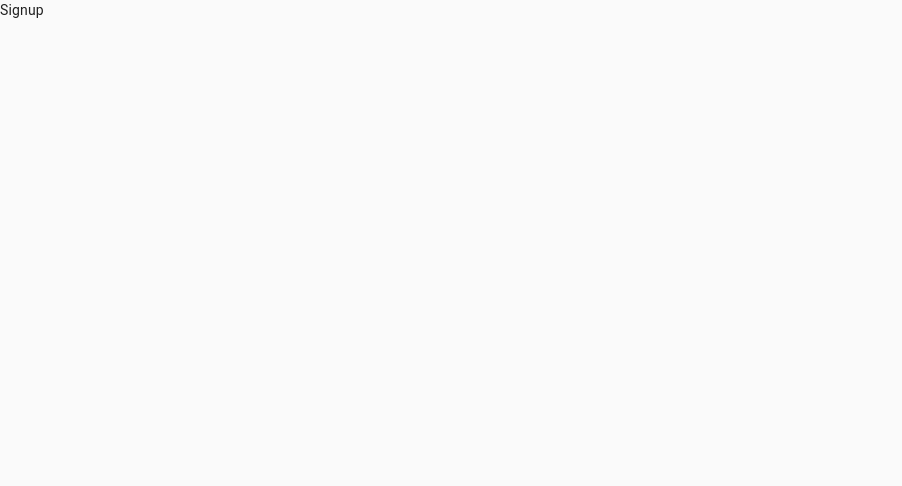
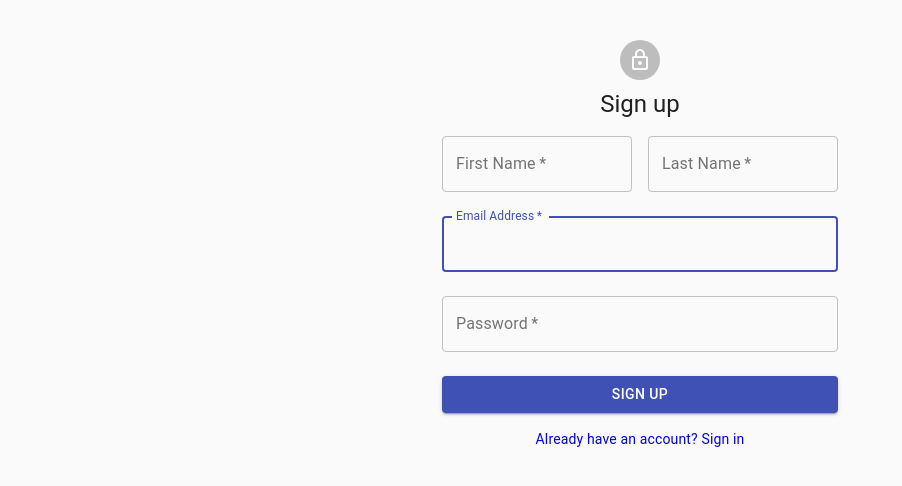
Before and after one commit to mkolodiy/course-planner, a React (Create React App) app in the folder client/: page /signup in a window 1280 px wide. Shown: the top 486 px of the page, without its empty margins (0-902 px from the left). Built offline with nearby package versions, Linux system fonts and the light colour scheme.

Commit message:
Added Signup page

```diff
--- a/client/src/contexts/app-provider/index.ts
+++ b/client/src/contexts/app-provider/index.ts
@@ -1 +1 @@
-export { default } from './appProvider';
+export { default } from './AppProvider';
--- a/client/src/pages/signin/SignIn.tsx
+++ b/client/src/pages/signin/SignIn.tsx
@@ -105,7 +105,7 @@ const Signin: FC = () => {
             className={styles.button}
             disabled={loading}
           >
-            Sign In
+            Sign in
           </Button>
         </form>
 
--- /dev/null
+++ b/client/src/pages/signup/SignUp.module.scss
@@ -0,0 +1,26 @@
+.signup {
+  display: flex;
+  flex-direction: column;
+  align-items: center;
+  margin-top: 2rem;
+}
+
+.avatar {
+  margin: 0.5rem 0;
+}
+
+.form {
+  margin-bottom: 1rem;
+}
+
+.button {
+  margin-top: 1rem !important;
+}
+
+.link {
+  text-decoration: none;
+
+  &:hover {
+    text-decoration: underline;
+  }
+}
--- a/client/src/pages/signup/SignUp.tsx
+++ b/client/src/pages/signup/SignUp.tsx
@@ -1,7 +1,177 @@
+import {
+  Container,
+  Avatar,
+  Typography,
+  Button,
+  TextField,
+  Grid
+} from '@material-ui/core';
+import { LockOutlined } from '@material-ui/icons';
 import React, { FC } from 'react';
+import { Controller, useForm } from 'react-hook-form';
+import { Link, useHistory } from 'react-router-dom';
+import { useAuth } from '../../contexts/auth-context';
+import { setValidationError } from '../../helper/errorUtils';
+import { SignUpPayload } from '../../types/payloads';
+import styles from './SignUp.module.scss';
 
 const Signup: FC = () => {
-  return <div>Signup</div>;
+  const { signUp, loading } = useAuth();
+  const { handleSubmit, errors, control, setError } = useForm();
+  const history = useHistory();
+
+  const onSubmit = async (data: SignUpPayload) => {
+    try {
+      await signUp(data);
+      history.push('/courses');
+    } catch (err) {
+      setValidationError(err, setError);
+    }
+  };
+
+  return (
+    <Container component="main" maxWidth="xs">
+      <div className={styles.signup}>
+        <Avatar className={styles.avatar}>
+          <LockOutlined />
+        </Avatar>
+        <Typography component="h1" variant="h5">
+          Sign up
+        </Typography>
+        <form
+          className={styles.form}
+          noValidate
+          onSubmit={handleSubmit(onSubmit)}
+        >
+          <Grid container spacing={2}>
+            <Grid item xs={12} sm={6}>
+              <Controller
+                name="firstName"
+                control={control}
+                defaultValue=""
+                rules={{
+                  required: 'First name is required'
+                }}
+                render={props => (
+                  <TextField
+                    variant="outlined"
+                    margin="normal"
+                    required
+                    fullWidth
+                    id="firstName"
+                    label="First Name"
+                    autoComplete="firstName"
+                    autoFocus
+                    disabled={loading}
+                    error={!!errors?.firstName && !!errors.firstName?.message}
+                    helperText={errors?.firstName && errors.firstName?.message}
+                    FormHelperTextProps={{ variant: 'standard' }}
+                    {...props}
+                  />
+                )}
+              />
+            </Grid>
+            <Grid item xs={12} sm={6}>
+              <Controller
+                name="lastName"
+                control={control}
+                defaultValue=""
+                rules={{
+                  required: 'Last name is required'
+                }}
+                render={props => (
+                  <TextField
+                    variant="outlined"
+                    margin="normal"
+                    required
+                    fullWidth
+                    id="lastName"
+                    label="Last Name"
+                    autoComplete="lastName"
+                    autoFocus
+                    disabled={loading}
+                    error={!!errors?.lastName && !!errors.lastName?.message}
+                    helperText={errors?.lastName && errors.lastName?.message}
+                    FormHelperTextProps={{ variant: 'standard' }}
+                    {...props}
+                  />
+                )}
+              />
+            </Grid>
+          </Grid>
+          <Controller
+            name="email"
+            control={control}
+            defaultValue=""
+            rules={{
+              required: 'Email is required',
+              pattern: {
+                value: /^[A-Z0-9._%+-]+@[A-Z0-9.-]+\.[A-Z]{2,4}$/i,
+                message: 'Invalid email address format'
+              }
+            }}
+            render={props => (
+              <TextField
+                variant="outlined"
+                margin="normal"
+                required
+                fullWidth
+                id="email"
+                label="Email Address"
+                autoComplete="email"
+                autoFocus
+                disabled={loading}
+                error={!!errors?.email && !!errors.email?.message}
+                helperText={errors?.email && errors.email?.message}
+                FormHelperTextProps={{ variant: 'standard' }}
+                {...props}
+              />
+            )}
+          />
+          <Controller
+            name="password"
+            control={control}
+            defaultValue=""
+            rules={{
+              required: 'Password is required'
+            }}
+            render={props => (
+              <TextField
+                variant="outlined"
+                margin="normal"
+                required
+                fullWidth
+                label="Password"
+                type="password"
+                id="password"
+                autoComplete="current-password"
+                disabled={loading}
+                error={!!errors?.password && !!errors.password?.message}
+                helperText={errors?.password && errors.password?.message}
+                FormHelperTextProps={{ variant: 'standard' }}
+                {...props}
+              />
+            )}
+          />
+
+          <Button
+            type="submit"
+            fullWidth
+            variant="contained"
+            color="primary"
+            className={styles.button}
+            disabled={loading}
+          >
+            Sign up
+          </Button>
+        </form>
+
+        <Link to="/signin" className={styles.link}>
+          Already have an account? Sign in
+        </Link>
+      </div>
+    </Container>
+  );
 };
 
 export default Signup;
```
Also changed, not shown: client/src/contexts/app-provider/AppProvider.tsx (renamed from client/src/contexts/app-provider/appProvider.tsx).
